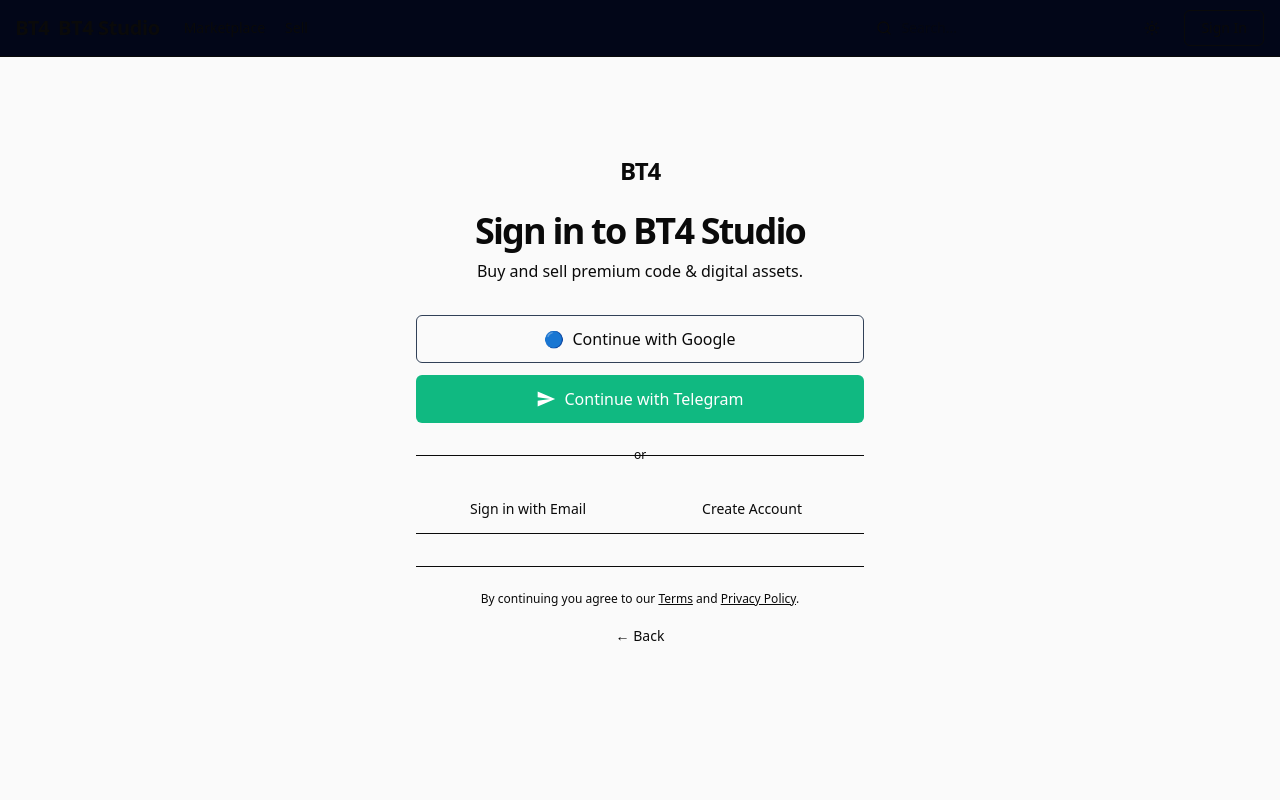
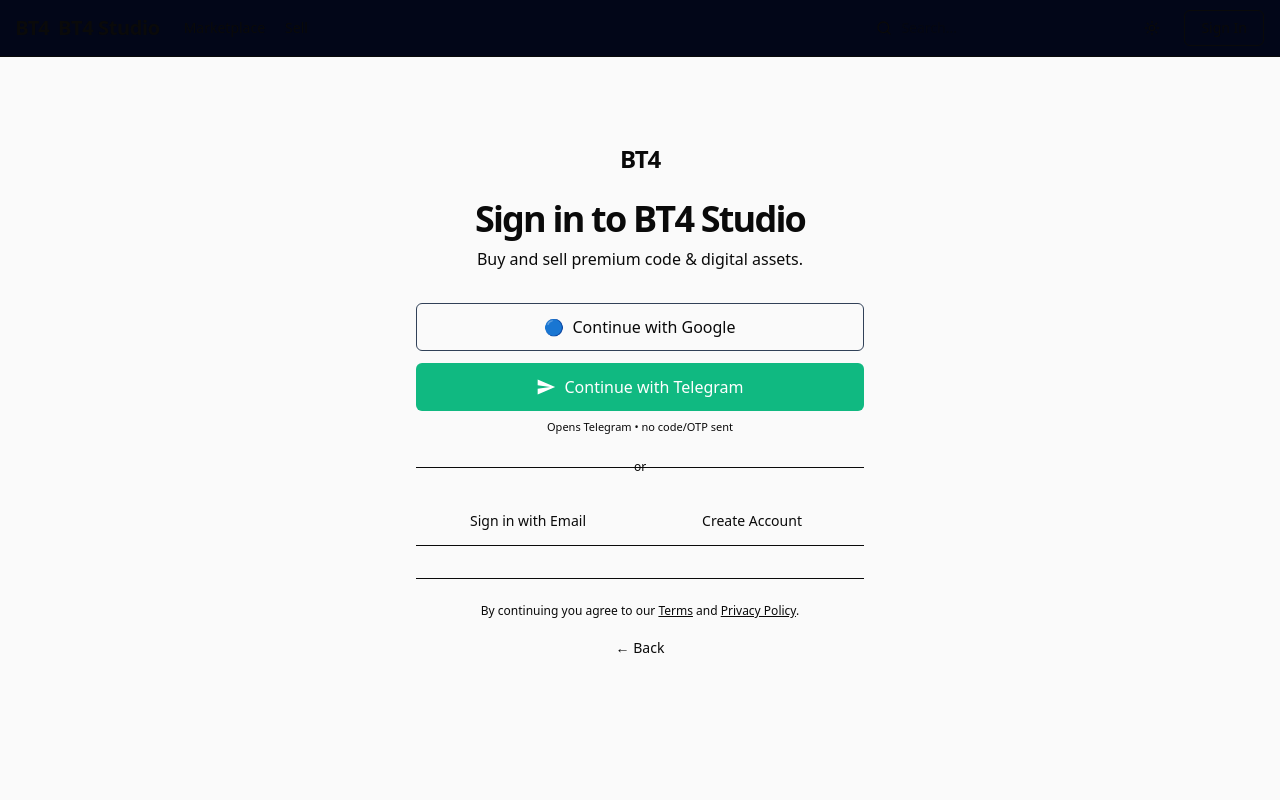
Before and after one commit to Baatinarolu/Bt4-studio, a Next.js app: page /auth/signin in a window 1280 px wide. Shown: the top 800 px of the page. Built offline with nearby package versions, Linux system fonts and the light colour scheme.

Commit message:
fix: stronger login guard on purchase + direct redirect (no popup)
Co-authored-by: arena-agent <297053741+arena-agent@users.noreply.github.com>

```diff
--- a/app/auth/signin/page.tsx
+++ b/app/auth/signin/page.tsx
@@ -243,6 +243,9 @@
             </span>
             Continue with Telegram
           </Button>
+          <p className="text-[11px] text-center text-muted-foreground -mt-1">
+            Opens Telegram • no code/OTP sent
+          </p>
         </div>
 
         {/* Divider */}
--- a/app/product/[slug]/page.tsx
+++ b/app/product/[slug]/page.tsx
@@ -2,6 +2,7 @@
 import Link from "next/link";
 import { Button } from "@/components/ui/button";
 import { getProductBySlug, getProductReviews, createReview, hasUserPurchasedProduct } from "@/lib/data";
+import { createClient } from "@/lib/supabase/server";
 import { Star, Download, Shield, Tag } from "lucide-react";
 import { formatCurrency, formatDate } from "@/lib/utils";
 import { toast } from "sonner";
```
